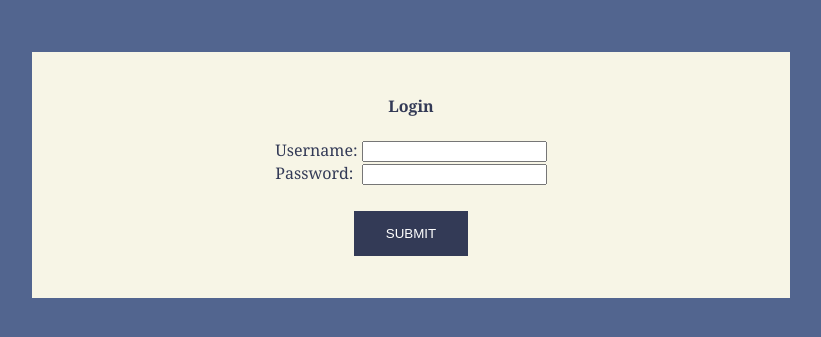
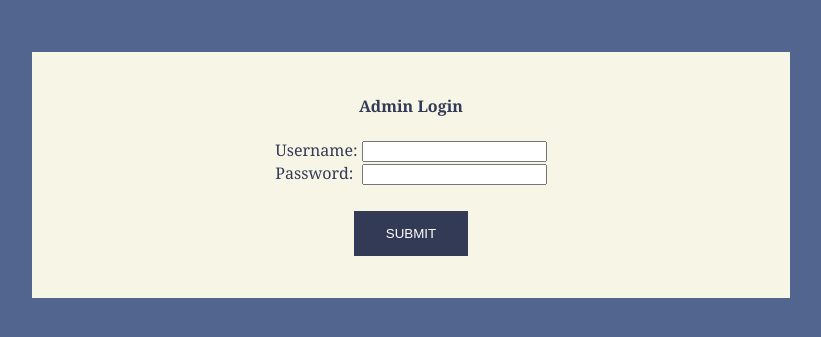
Before and after one commit to pyxn/Project-COMP3340, a PHP site: page /adminlogin_editrecord.php in a window 1280 px wide. Shown: the top 337 px of the page, without its empty margins (229-1050 px from the left). Run offline with PHP 8.4, Linux system fonts and the light colour scheme.

Commit message:
Update adminlogin_editrecord.php

```diff
--- a/public_html/adminlogin_editrecord.php
+++ b/public_html/adminlogin_editrecord.php
@@ -13,7 +13,7 @@
 <br><br>
     <section>
         <br>
-        <h4> Login </h4>
+        <h4> Admin Login </h4>
         <form method="post" action="validation_editrecord.php">
             <label>Username:</label>
             <input type="text" name="username"><br>
```
